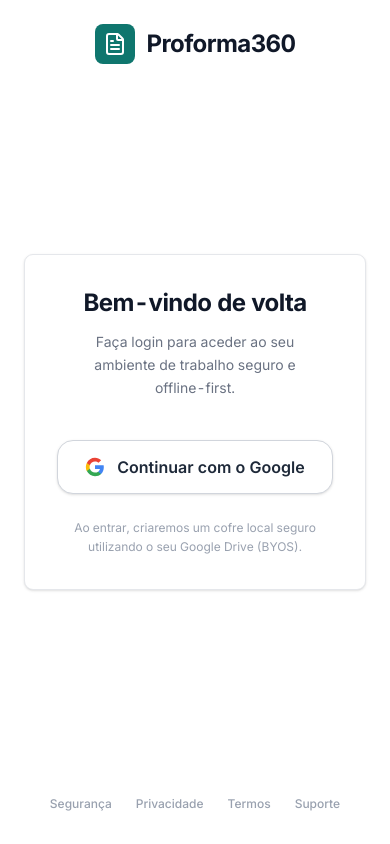
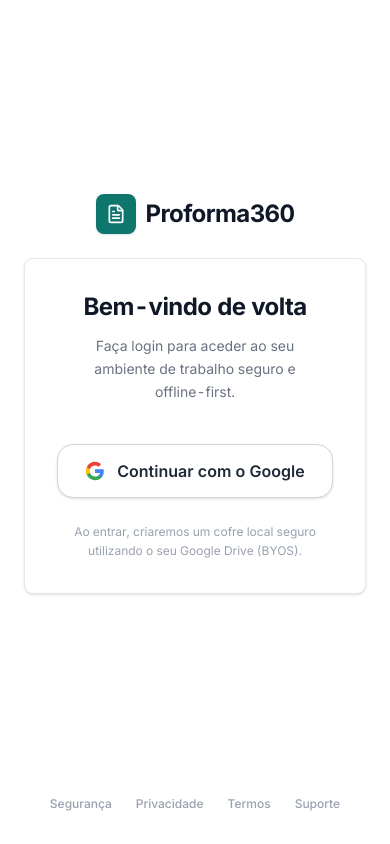
Before and after one commit to egaslemos-gif/FACTURAS, a Next.js app in the folder proforma360/: page /login in a window 390 px wide. Built offline with nearby package versions, Linux system fonts and the light colour scheme; no server answers.

Commit message:
style: group mobile logo with login card and refine icon spacing

```diff
--- a/proforma360/src/app/login/page.tsx
+++ b/proforma360/src/app/login/page.tsx
@@ -74,19 +74,16 @@
       {/* Right Panel - Login Form */}
       <div className="flex-1 w-full lg:w-1/2 flex flex-col p-6 sm:p-8 lg:p-12 overflow-y-auto">
 
-        {/* Mobile logo (hidden on desktop) */}
-        <Link href="/" className="flex lg:hidden items-center justify-center gap-3 mb-4 hover:opacity-80 transition-opacity w-fit mx-auto cursor-pointer flex-none">
-          <div className="w-10 h-10 bg-[var(--color-primary)] rounded-md flex items-center justify-center">
-            <FileText className="w-6 h-6 text-white" />
-          </div>
-          <span className="text-2xl font-bold tracking-tight text-gray-900">Proforma360</span>
-        </Link>
+        <div className="w-full max-w-md mx-auto flex flex-col my-auto gap-6 sm:gap-8">
+          {/* Mobile logo (hidden on desktop) */}
+          <Link href="/" className="flex lg:hidden items-center justify-center gap-2.5 hover:opacity-80 transition-opacity w-fit mx-auto cursor-pointer">
+            <div className="w-10 h-10 bg-[var(--color-primary)] rounded-md flex items-center justify-center shadow-sm">
+              <FileText className="w-5 h-5 text-white" />
+            </div>
+            <span className="text-2xl font-bold tracking-tight text-gray-900">Proforma360</span>
+          </Link>
 
-        {/* Empty space for vertical centering */}
-        <div className="hidden lg:block"></div>
-
-        {/* Main Login Card */}
-        <div className="w-full max-w-md mx-auto flex flex-col my-auto">
+          {/* Main Login Card */}
           <div className="border border-gray-200 rounded-2xl p-8 sm:p-10 shadow-sm bg-white text-center">
             <h1 className="text-2xl sm:text-3xl font-bold text-gray-900 mb-3 tracking-tight">Bem-vindo de volta</h1>
             <p className="text-gray-500 text-sm sm:text-base mb-10 leading-relaxed px-4">
```
